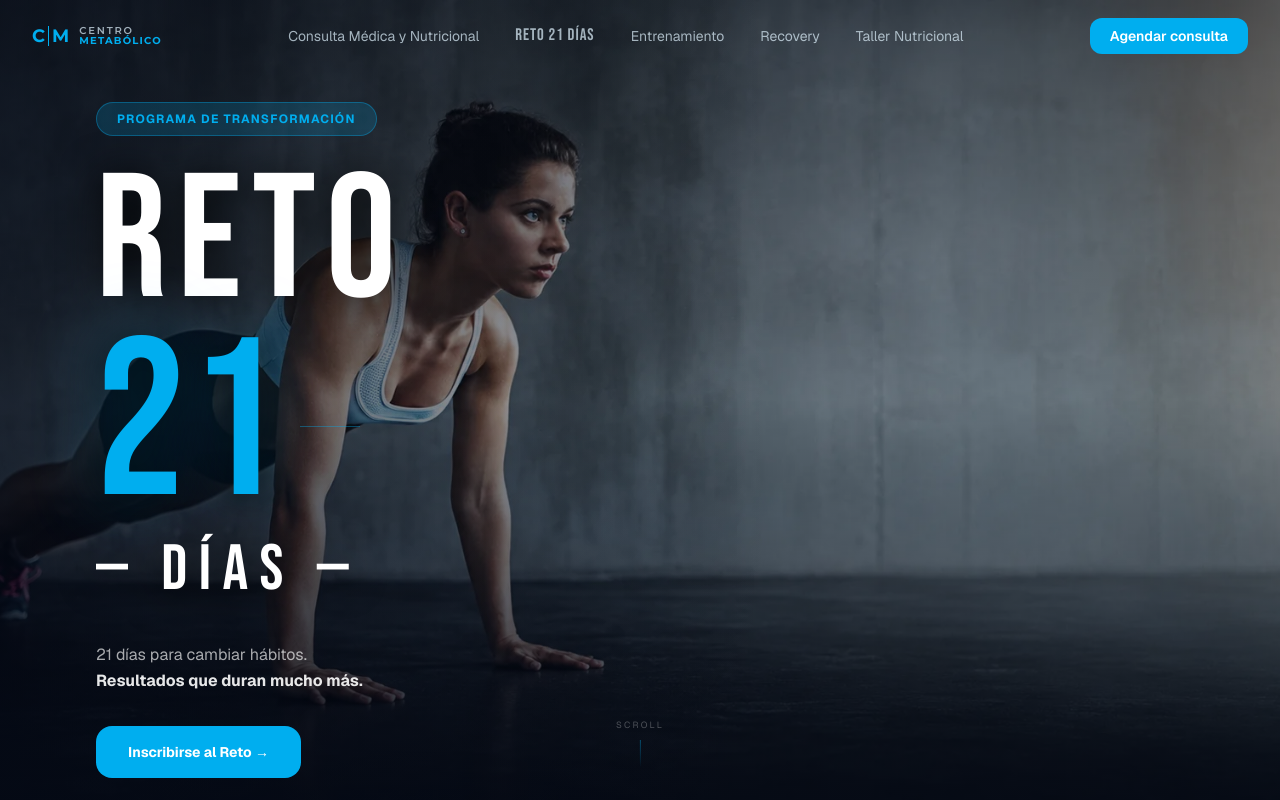
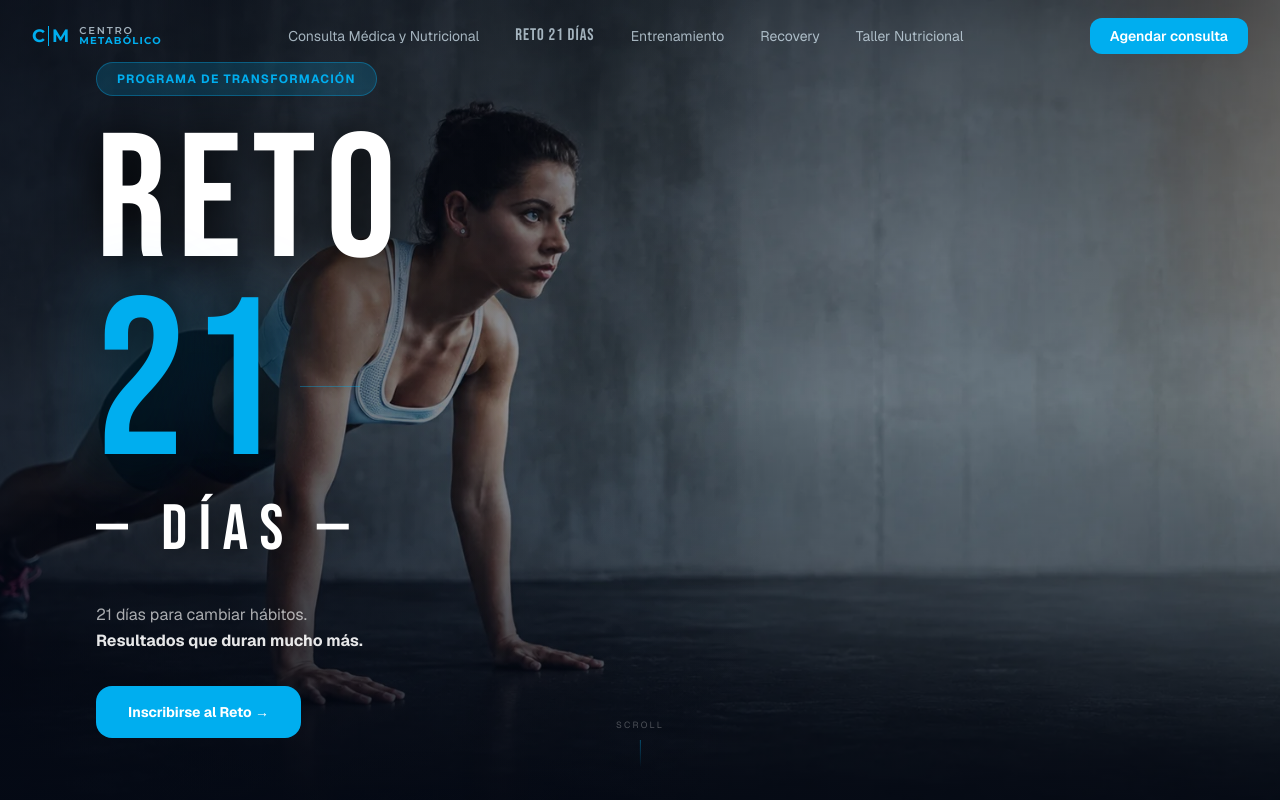
Before and after one commit to felipemunoz1983-alt/centro-metabolico, a Next.js app: page /reto-21-dias in a window 1280 px wide. Shown: the top 800 px of the page. Built offline with nearby package versions, Linux system fonts and the light colour scheme.

Commit message:
reto-21-dias: center hero text vertically at eye level

```diff
--- a/src/app/reto-21-dias/Reto21DiasClient.tsx
+++ b/src/app/reto-21-dias/Reto21DiasClient.tsx
@@ -100,7 +100,7 @@ export function Reto21DiasClient() {
 
         {/* Content */}
         <motion.div
-          className="absolute inset-0 flex flex-col items-start justify-center pl-10 md:pl-16 lg:pl-24 pt-20 text-left"
+          className="absolute inset-0 flex flex-col items-start justify-center pl-10 md:pl-16 lg:pl-24 text-left"
           style={{ y: textY, opacity: textOp }}
         >
           <span className="mb-5 rounded-full px-5 py-2 text-xs font-bold tracking-widest uppercase"
```
